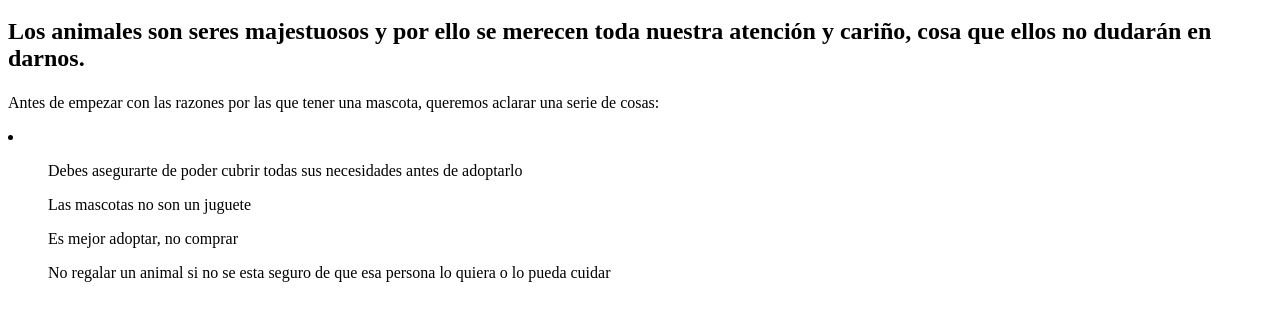
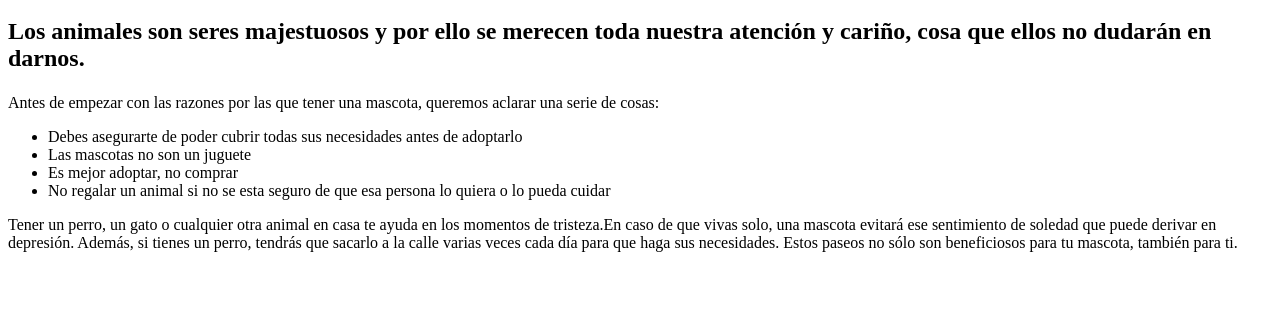
Before and after one commit to AndreaLuciaFS/AndreaLucia, a plain HTML site: page index.html in a window 1280 px wide. Shown: the part 48-368 px from the top of the page. Drawn offline with Linux system fonts and the light colour scheme.

Commit message:
Update index.html

```diff
--- a/index.html
+++ b/index.html
@@ -8,13 +8,12 @@
             <h2>Los animales son seres majestuosos y por ello se merecen toda nuestra atención y cariño, cosa que ellos no dudarán en darnos.</h2>
     <h1> </h1>
             <p> Antes de empezar con las razones por las que tener una mascota, queremos aclarar una serie de cosas:</p>
-            <li>
-                    <ul>Debes asegurarte de poder cubrir todas sus necesidades antes de adoptarlo</ul>
-                    <ul>Las mascotas no son un juguete</ul>
-                    <ul>Es mejor adoptar, no comprar</ul>
-                    <ul>No regalar un animal si no se esta seguro de que esa persona lo quiera o lo pueda cuidar</ul>
-            </li>
-
-
+            <ul>
+                    <li>Debes asegurarte de poder cubrir todas sus necesidades antes de adoptarlo</li>
+                    <li>Las mascotas no son un juguete</li>
+                    <li>Es mejor adoptar, no comprar</li>
+                    <li>No regalar un animal si no se esta seguro de que esa persona lo quiera o lo pueda cuidar</li>
+            </ul>
+            <p>Tener un perro, un gato o cualquier otra animal en casa te ayuda en los momentos de tristeza.En caso de que vivas solo, una mascota evitará ese sentimiento de soledad que puede derivar en depresión. Además, si tienes un perro, tendrás que sacarlo a la calle varias veces cada día para que haga sus necesidades. Estos paseos no sólo son beneficiosos para tu mascota, también para ti. </p>
                     </body>
 </html>
```
